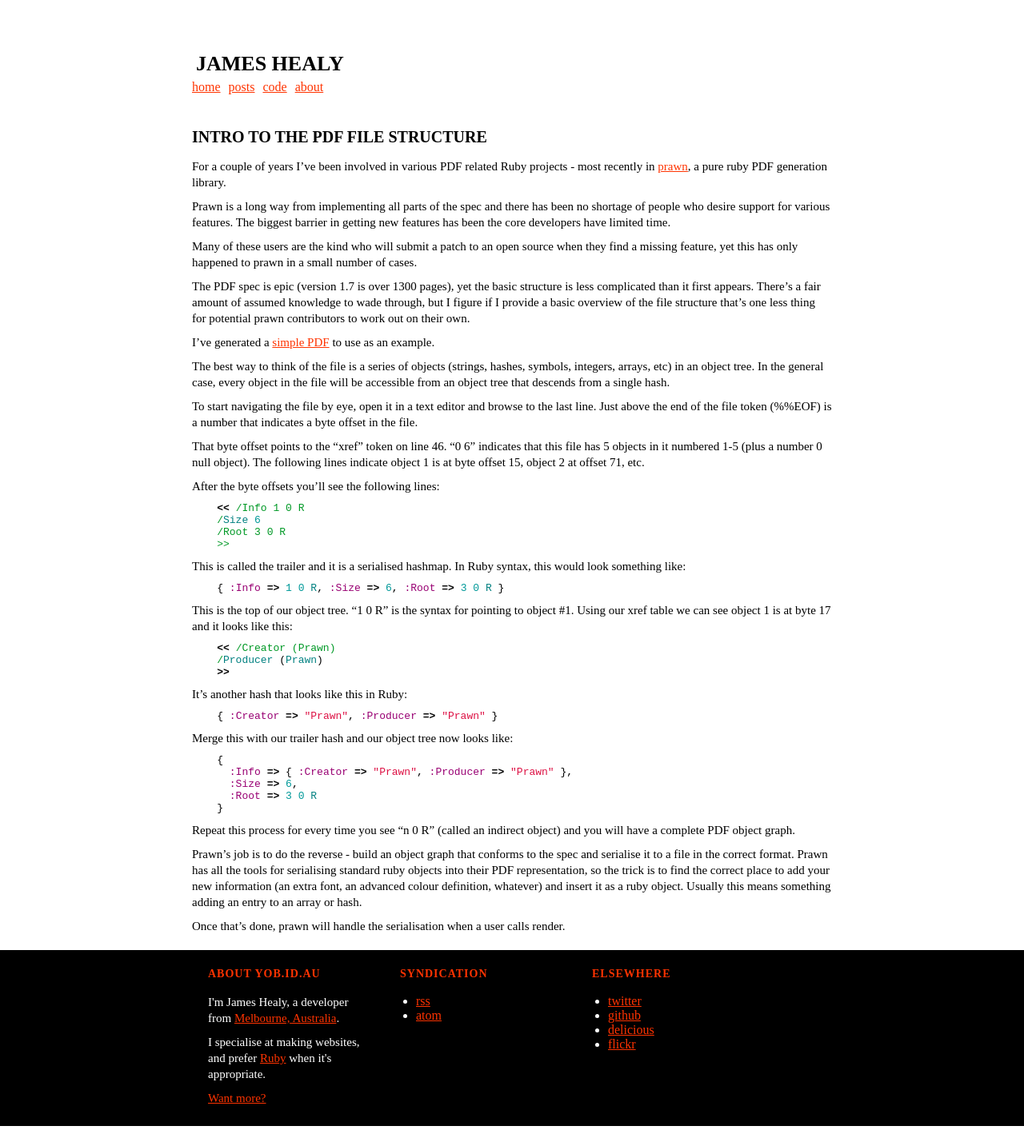
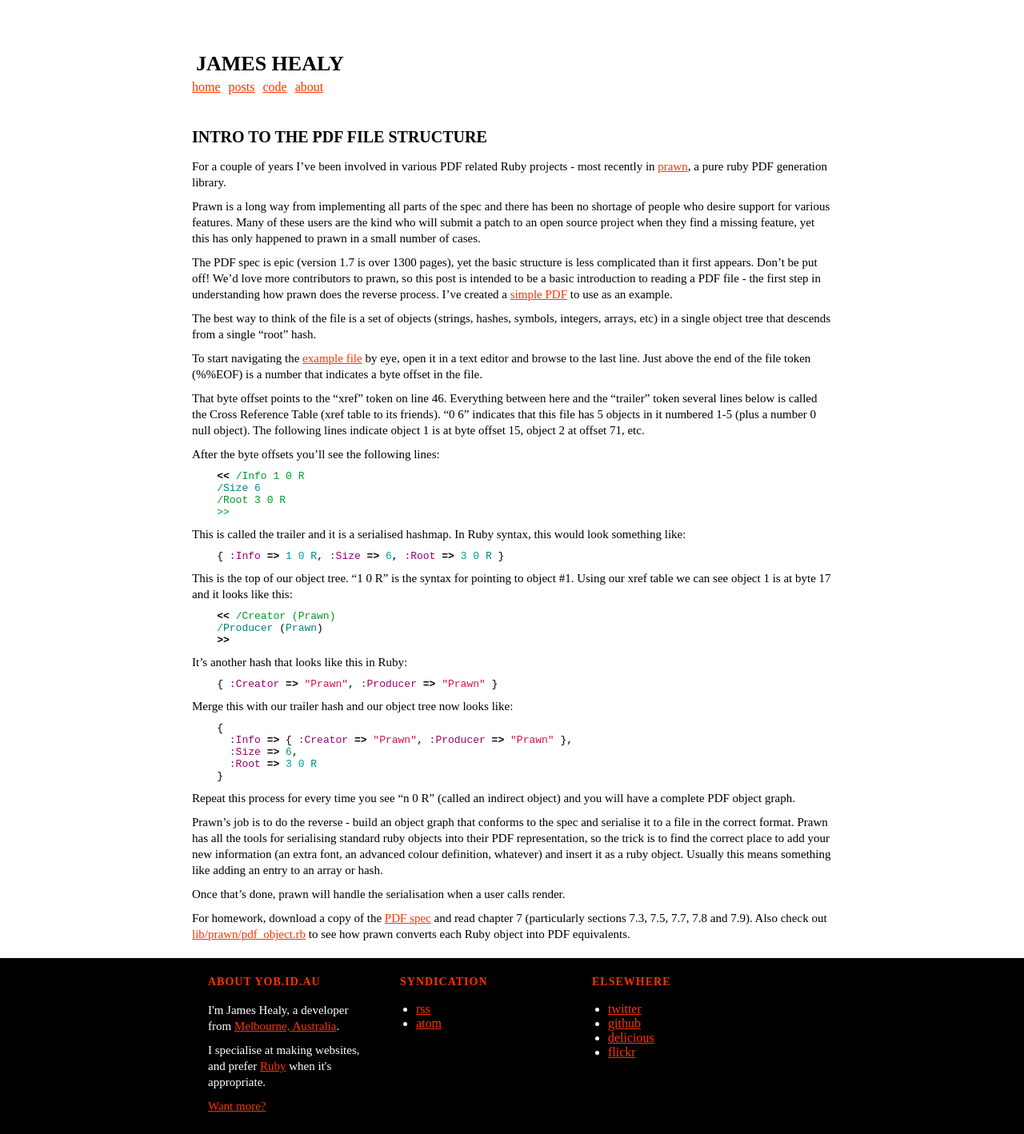
Before and after one commit to yob/yob.github.com, a Jekyll site: the page built from _posts/2009-11-12-intro-to-the-pdf-file-structure.markdown, in a window 1280 px wide. Shown: the whole page at 80% size. Built offline with Jekyll 4.4.1, drawn with Linux system fonts in a browser that asks for light colours.

Commit message:
update PDF blog post

```diff
--- a/_posts/2009-11-12-intro-to-the-pdf-file-structure.markdown
+++ b/_posts/2009-11-12-intro-to-the-pdf-file-structure.markdown
@@ -6,34 +6,30 @@ most recently in [prawn](http://prawn.majesticseacreature.com/), a pure ruby
 PDF generation library.
 
 Prawn is a long way from implementing all parts of the spec and there has been
-no shortage of people who desire support for various features. The biggest
-barrier in getting new features has been the core developers have limited time.
-
-Many of these users are the kind who will submit a patch to an open source when
-they find a missing feature, yet this has only happened to prawn in a small
-number of cases.
+no shortage of people who desire support for various features. Many of these
+users are the kind who will submit a patch to an open source project when they
+find a missing feature, yet this has only happened to prawn in a small number
+of cases.
 
 The PDF spec is epic (version 1.7 is over 1300 pages), yet the basic structure
-is less complicated than it first appears. There's a fair amount of assumed
-knowledge to wade through, but I figure if I provide a basic overview of the
-file structure that's one less thing for potential prawn contributors to work
-out on their own.
+is less complicated than it first appears. Don't be put off! We'd love more
+contributors to prawn, so this post is intended to be a basic introduction to
+reading a PDF file - the first step in understanding how prawn does the reverse
+process.  I've created a [simple PDF](/files/hexagon.pdf) to use as an example.
 
-I've generated a [simple PDF](/files/hexagon.pdf) to use as an example.
+The best way to think of the file is a set of objects (strings, hashes,
+symbols, integers, arrays, etc) in a single object tree that descends from a
+single "root" hash.
 
-The best way to think of the file is a series of objects (strings, hashes,
-symbols, integers, arrays, etc) in an object tree. In the general case, every
-object in the file will be accessible from an object tree that descends from a
-single hash.
+To start navigating the [example file](/files/hexagon.pdf) by eye, open it in a
+text editor and browse to the last line. Just above the end of the file token
+(%%EOF) is a number that indicates a byte offset in the file.
 
-To start navigating the file by eye, open it in a text editor and browse to the
-last line. Just above the end of the file token (%%EOF) is a number that
-indicates a byte offset in the file.
-
-That byte offset points to the "xref" token on line 46. "0 6" indicates that
-this file has 5 objects in it numbered 1-5 (plus a number 0 null object). The
-following lines indicate object 1 is at byte offset 15, object 2 at offset 71,
-etc.
+That byte offset points to the "xref" token on line 46. Everything between here
+and the "trailer" token several lines below is called the Cross Reference Table
+(xref table to its friends). "0 6" indicates that this file has 5 objects in it
+numbered 1-5 (plus a number 0 null object). The following lines indicate object
+1 is at byte offset 15, object 2 at offset 71, etc.
 
 After the byte offsets you'll see the following lines:
 
@@ -85,6 +81,12 @@ serialise it to a file in the correct format. Prawn has all the tools for
 serialising standard ruby objects into their PDF representation, so the trick is
 to find the correct place to add your new information (an extra font, an
 advanced colour definition, whatever) and insert it as a ruby object. Usually
-this means something adding an entry to an array or hash.
+this means something like adding an entry to an array or hash.
 
 Once that's done, prawn will handle the serialisation when a user calls render.
+
+For homework, download a copy of the [PDF
+spec](http://www.adobe.com/devnet/acrobat/pdfs/PDF32000_2008.pdf) and read
+chapter 7 (particularly sections 7.3, 7.5, 7.7, 7.8 and 7.9). Also check out
+[lib/prawn/pdf_object.rb](http://github.com/sandal/prawn/blob/4b7f1a4d975b3478dad184bd56c7f53e7d92b784/lib/prawn/pdf_object.rb)
+to see how prawn converts each Ruby object into PDF equivalents.
```
